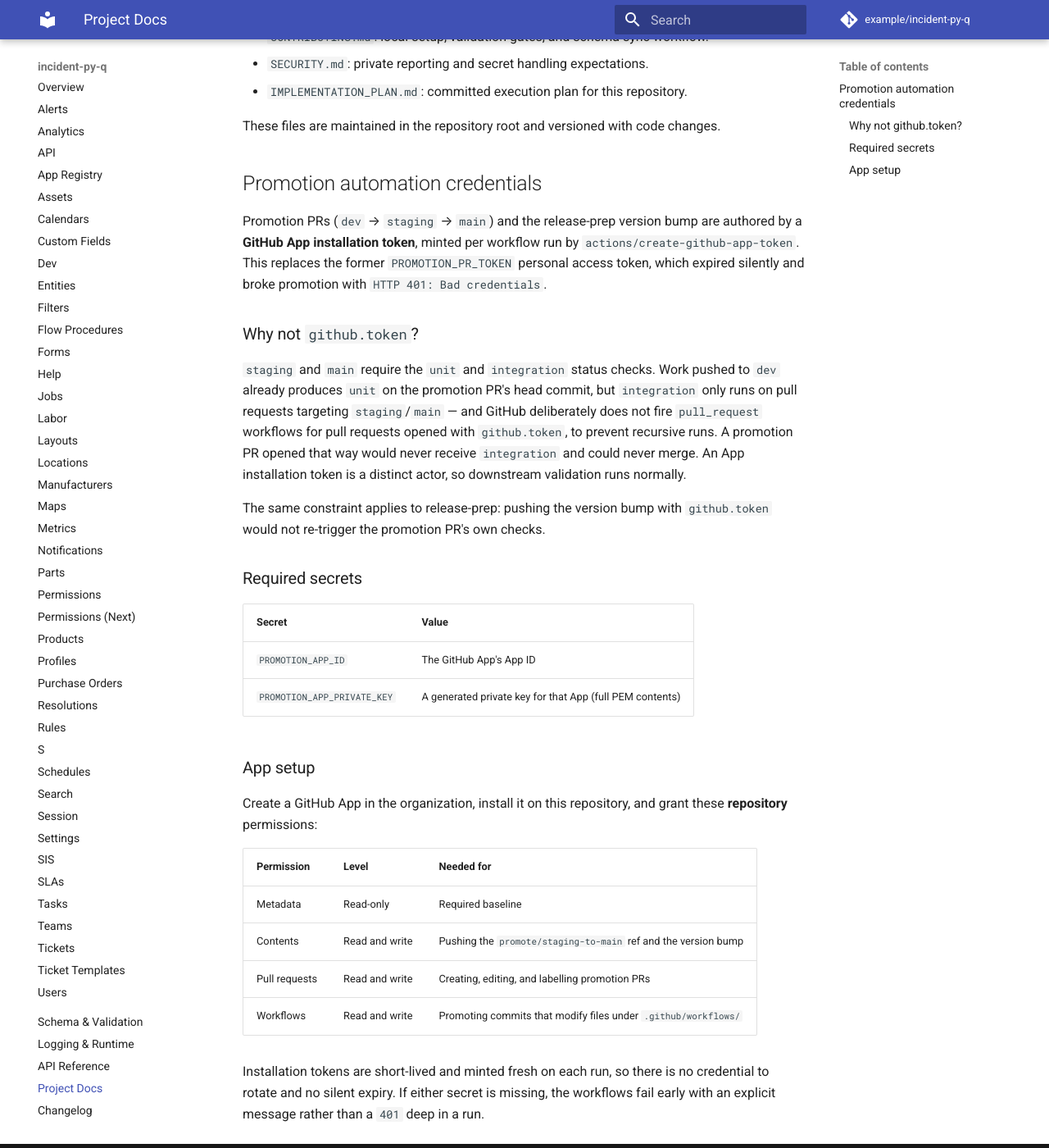
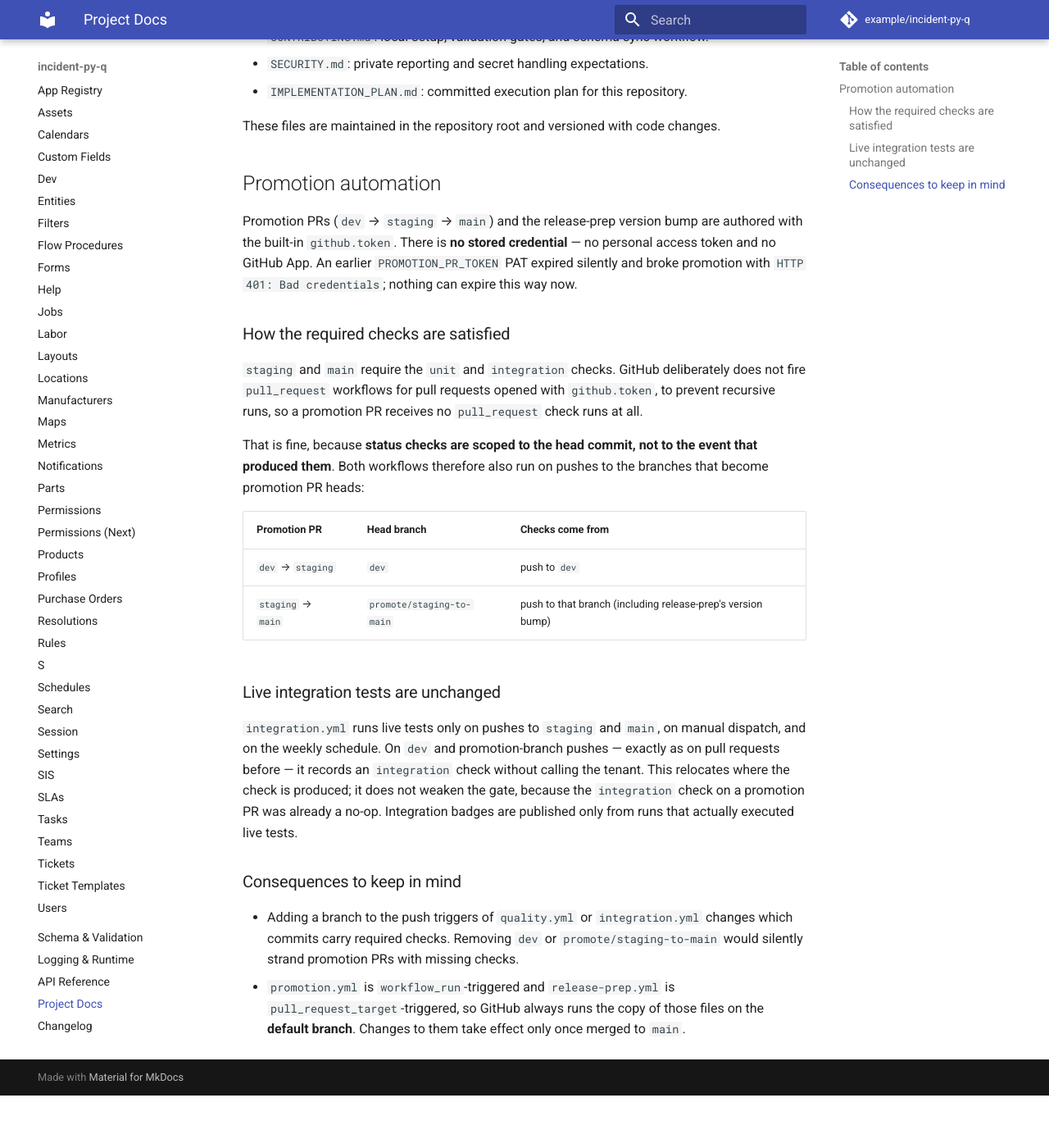
Before and after one commit to herooftimeandspace/incident-py-q, an MkDocs documentation site: the page built from docs/project-docs.md, in a window 1280 px wide and 1400 px high, scrolled down 223 px. Shown: the whole window at 82% size. Built offline with MkDocs 1.6.1 and Material for MkDocs 9.7.7, drawn with Linux system fonts in a browser that asks for light colours; comment, search, counter and statistics services are not loaded; after the commit the page ends 1559 px from its top, so only the background shows below that.

Commit message:
Promote without any stored credential
Supersedes the GitHub App approach from #106. That still required a stored
secret, and this repository is a public repo on a personal account with no
organization-level settings available, so neither a PAT nor an App is a
workable place to keep one.

Author promotion PRs and the release-prep version bump with `github.token`
instead. No PAT, no App, nothing to rotate or expire.

PRs opened with `github.token` never trigger pull_request workflows, so they
receive no pull_request check runs. That is fine: status checks are scoped to
the head commit, not to the event that produced them, so the required checks
are produced by the push to the head branch instead.

- integration.yml also runs on pushes to `dev` and `promote/staging-to-main`
- quality.yml also runs on pushes to `promote/staging-to-main`

Live integration behavior is unchanged. Live tests still run only on pushes to
`staging`/`main`, on manual dispatch, and on the weekly schedule; `dev` and
promotion-branch pushes record an `integration` check without calling the
tenant, exactly as pull requests already did. The `integration` check on a
promotion PR was already a no-op, so this relocates where it is produced rather
than weakening the gate. Integration badges are published only from runs that
actually executed live tests, and the version-bump push no longer publishes a
`unit` badge for the promotion branch.

Co-Authored-By: Claude Opus 5 <noreply@anthropic.com>

```diff
--- a/docs/project-docs.md
+++ b/docs/project-docs.md
@@ -9,46 +9,47 @@ Core repository documents:
 
 These files are maintained in the repository root and versioned with code changes.
 
-## Promotion automation credentials
+## Promotion automation
 
 Promotion PRs (`dev` → `staging` → `main`) and the release-prep version bump are
-authored by a **GitHub App installation token**, minted per workflow run by
-`actions/create-github-app-token`. This replaces the former
-`PROMOTION_PR_TOKEN` personal access token, which expired silently and broke
-promotion with `HTTP 401: Bad credentials`.
+authored with the built-in `github.token`. There is **no stored credential** — no
+personal access token and no GitHub App. An earlier `PROMOTION_PR_TOKEN` PAT
+expired silently and broke promotion with `HTTP 401: Bad credentials`; nothing
+can expire this way now.
 
-### Why not `github.token`?
+### How the required checks are satisfied
 
-`staging` and `main` require the `unit` and `integration` status checks. Work
-pushed to `dev` already produces `unit` on the promotion PR's head commit, but
-`integration` only runs on pull requests targeting `staging`/`main` — and GitHub
+`staging` and `main` require the `unit` and `integration` checks. GitHub
 deliberately does not fire `pull_request` workflows for pull requests opened with
-`github.token`, to prevent recursive runs. A promotion PR opened that way would
-never receive `integration` and could never merge. An App installation token is a
-distinct actor, so downstream validation runs normally.
+`github.token`, to prevent recursive runs, so a promotion PR receives no
+`pull_request` check runs at all.
 
-The same constraint applies to release-prep: pushing the version bump with
-`github.token` would not re-trigger the promotion PR's own checks.
+That is fine, because **status checks are scoped to the head commit, not to the
+event that produced them**. Both workflows therefore also run on pushes to the
+branches that become promotion PR heads:
 
-### Required secrets
+| Promotion PR | Head branch | Checks come from |
+| --- | --- | --- |
+| `dev` → `staging` | `dev` | push to `dev` |
+| `staging` → `main` | `promote/staging-to-main` | push to that branch (including release-prep's version bump) |
 
-| Secret | Value |
-| --- | --- |
-| `PROMOTION_APP_ID` | The GitHub App's App ID |
-| `PROMOTION_APP_PRIVATE_KEY` | A generated private key for that App (full PEM contents) |
+### Live integration tests are unchanged
 
-### App setup
+`integration.yml` runs live tests only on pushes to `staging` and `main`, on
+manual dispatch, and on the weekly schedule. On `dev` and promotion-branch
+pushes — exactly as on pull requests before — it records an `integration` check
+without calling the tenant. This relocates where the check is produced; it does
+not weaken the gate, because the `integration` check on a promotion PR was
+already a no-op. Integration badges are published only from runs that actually
+executed live tests.
 
-Create a GitHub App in the organization, install it on this repository, and grant
-these **repository** permissions:
+### Consequences to keep in mind
 
-| Permission | Level | Needed for |
-| --- | --- | --- |
-| Metadata | Read-only | Required baseline |
-| Contents | Read and write | Pushing the `promote/staging-to-main` ref and the version bump |
-| Pull requests | Read and write | Creating, editing, and labelling promotion PRs |
-| Workflows | Read and write | Promoting commits that modify files under `.github/workflows/` |
-
-Installation tokens are short-lived and minted fresh on each run, so there is no
-credential to rotate and no silent expiry. If either secret is missing, the
-workflows fail early with an explicit message rather than a `401` deep in a run.
+- Adding a branch to the push triggers of `quality.yml` or `integration.yml`
+  changes which commits carry required checks. Removing `dev` or
+  `promote/staging-to-main` would silently strand promotion PRs with missing
+  checks.
+- `promotion.yml` is `workflow_run`-triggered and `release-prep.yml` is
+  `pull_request_target`-triggered, so GitHub always runs the copy of those files
+  on the **default branch**. Changes to them take effect only once merged to
+  `main`.
```
Also changed, not shown: 4 other files.
